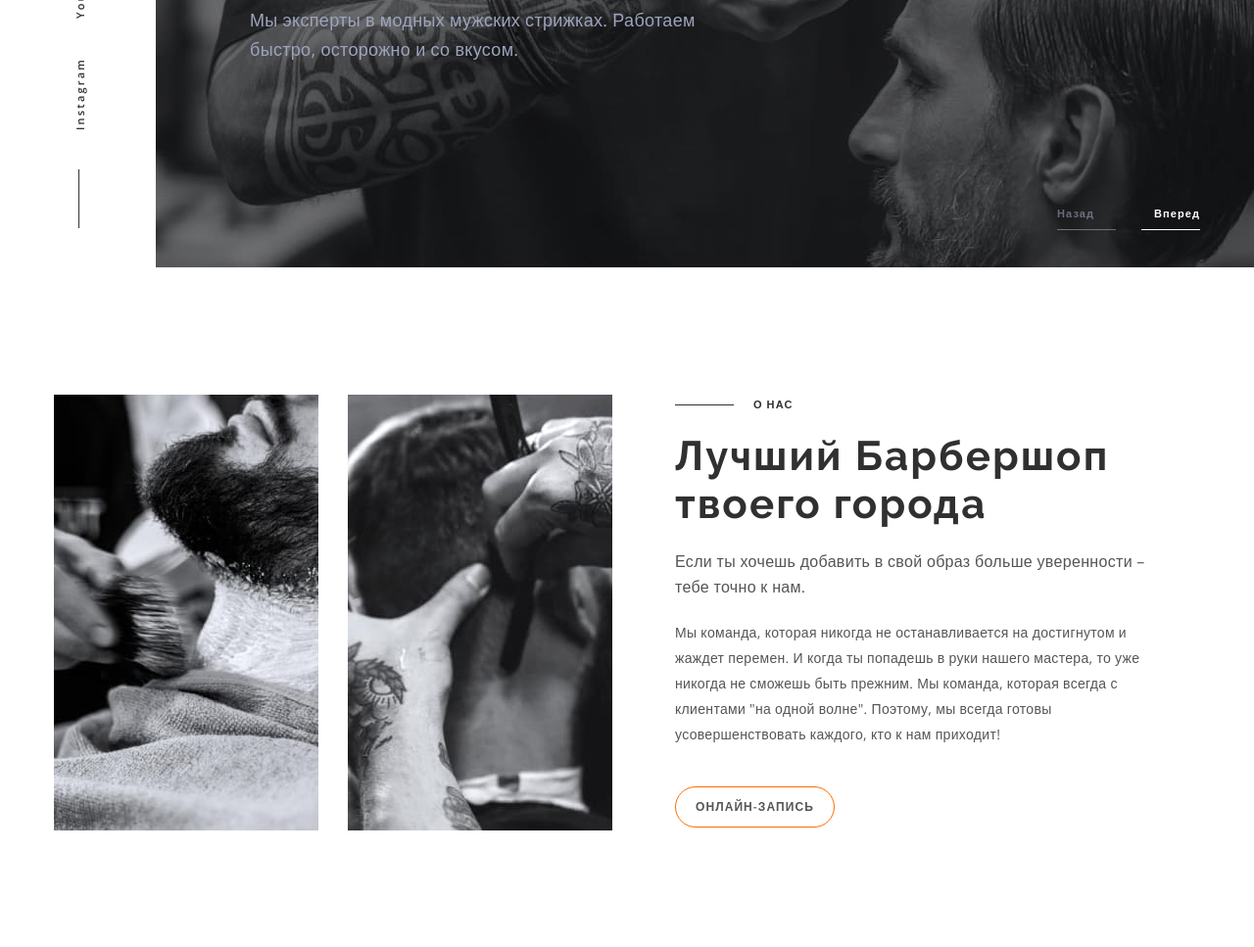
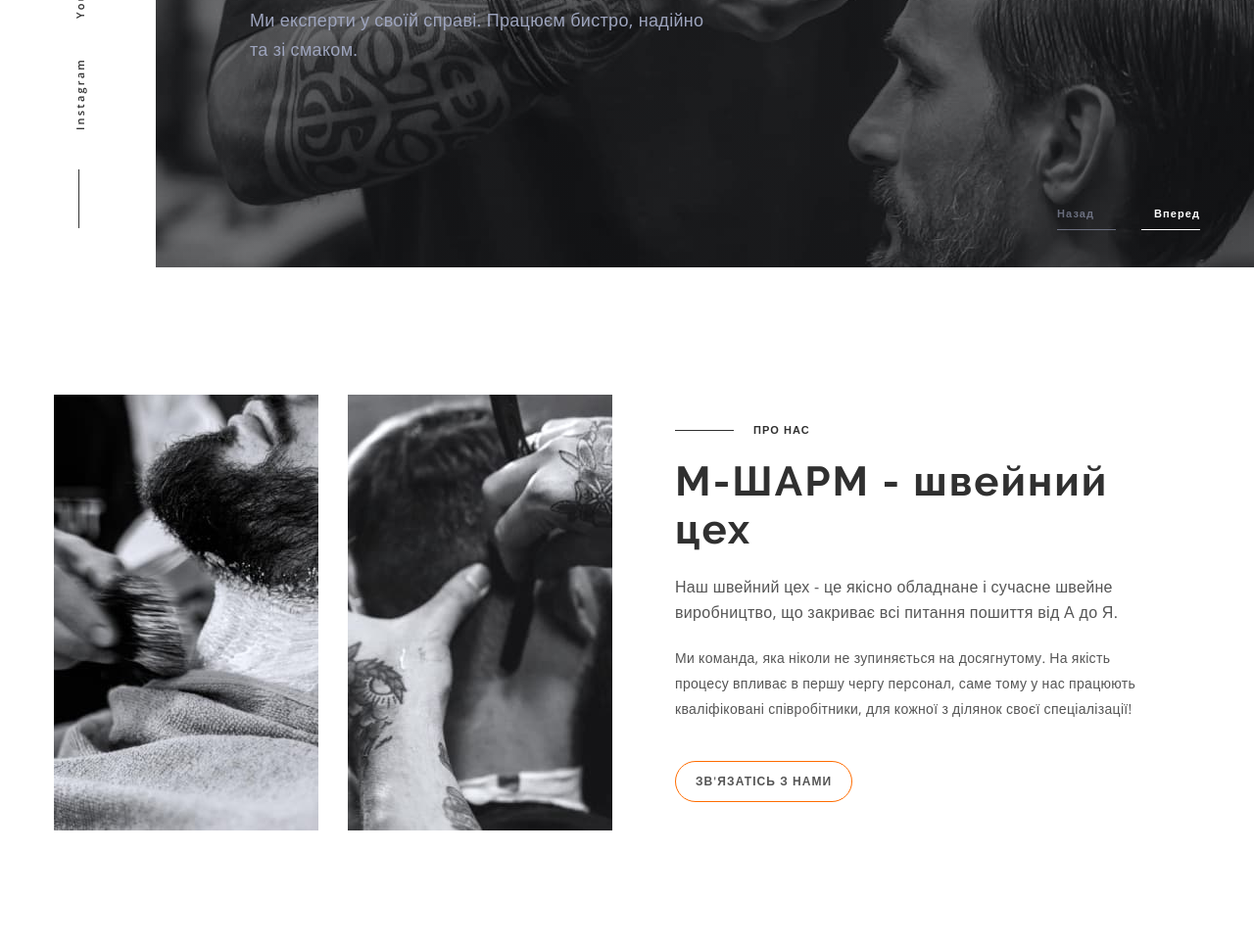
Before and after one commit to AnastasiaB24/shopVadik, a website built with Parcel: page src/index.html in a window 1280 px wide. Shown: the part 407-1374 px from the top of the page at 98% size. Built offline with nearby package versions, Linux system fonts and the light colour scheme.

Commit message:
First commit

```diff
--- a/src/index.html
+++ b/src/index.html
@@ -8,7 +8,7 @@
     />
     <meta name="viewport" content="width=device-width, initial-scale=1.0" />
     <meta http-equiv="content-type" content="text/html; charset=utf-8" />
-    <title>BarberShop</title>
+    <title>М-ШАРМ</title>
     <!-- Нормализация стилей -->
 
     <link
--- a/src/package.json
+++ b/src/package.json
@@ -1,13 +1,13 @@
 {
-    "name": "barbershop",
+  "name": "shopadik",
   "version": "1.0.0",
   "description": "",
   "main": "index.js",
-    "homepage": "https://zhivotnkoalex.github.io/barbershop",
+  "homepage": "https://AnastasiaB24.github.io/shopVadik",
   "scripts": {
     "dev": "parcel src/*.html",
     "build": "parcel build src/*.html",
-        "predeploy": "npm run build -- --public-url=/barbershop/",
+    "predeploy": "npm run build -- --public-url=/shopVadik/",
     "deploy": "gh-pages -d dist"
   },
   "repository": {
--- a/src/partials/about-us.html
+++ b/src/partials/about-us.html
@@ -44,22 +44,20 @@
       </ul>
 
       <div>
-        <p class="name-section">о нас</p>
-        <h2 class="title-about">Лучший Барбершоп твоего города</h2>
+        <p class="name-section">Про нас</p>
+        <h2 class="title-about">М-ШАРМ - швейний цех</h2>
 
         <p class="description">
-          Если ты хочешь добавить в свой образ больше уверенности – тебе точно к
-          нам.
+          Наш швейний цех - це якісно обладнане і сучасне швейне виробництво, що
+          закриває всі питання пошиття від А до Я.
         </p>
         <p class="main-text">
-          Мы команда, которая никогда не останавливается на достигнутом и жаждет
-          перемен. И когда ты попадешь в руки нашего мастера, то уже никогда не
-          сможешь быть прежним. Мы команда, которая всегда с клиентами "на одной
-          волне". Поэтому, мы всегда готовы усовершенствовать каждого, кто к нам
-          приходит!
+          Ми команда, яка ніколи не зупиняється на досягнутому. На якість
+          процесу впливає в першу чергу персонал, саме тому у нас працюють
+          кваліфіковані співробітники, для кожної з ділянок своєї спеціалізації!
         </p>
 
-        <a href="#clients-form-ref" class="button-about">онлайн-запись</a>
+        <a href="#clients-form-ref" class="button-about">зв'язатісь з нами</a>
       </div>
     </div>
   </div>
--- a/src/partials/gallery.html
+++ b/src/partials/gallery.html
@@ -1,6 +1,7 @@
 <section class="section">
     <div class="container">
-        <p class="gallery-title">На латинском языке “барба” означает “борода”</p>
+        <p class="gallery-title">МИ ЕКСПЕРТИ ШВЕЙНОЇ СПРАВИ, ТОМУ:
+          ЛЮБИМО, ЩОБ БУЛО БОМБА!</p>
         <ul class="images">
             <li class="item">
                 <picture>
--- a/src/partials/hero.html
+++ b/src/partials/hero.html
@@ -36,11 +36,10 @@
       </ul>
 
       <div class="hero-box">
-        <p class="hero-description">A hair salon for men in Kyiv</p>
-        <h1 class="hero">BarberShop</h1>
+        <p class="hero-description">Tailoring in Khmelnytsky</p>
+        <h1 class="hero">M-SHARM</h1>
         <p class="hero-content">
-          Мы эксперты в модных мужских стрижках. Работаем быстро, осторожно и со
-          вкусом.
+          Ми експерти у своїй справі. Працюєм бистро, надійно та зі смаком.
         </p>
       </div>
 
```
Also changed, not shown: src/src/index.html (+1 -1 lines). Lines whose indentation alone changed are shown as unchanged.
